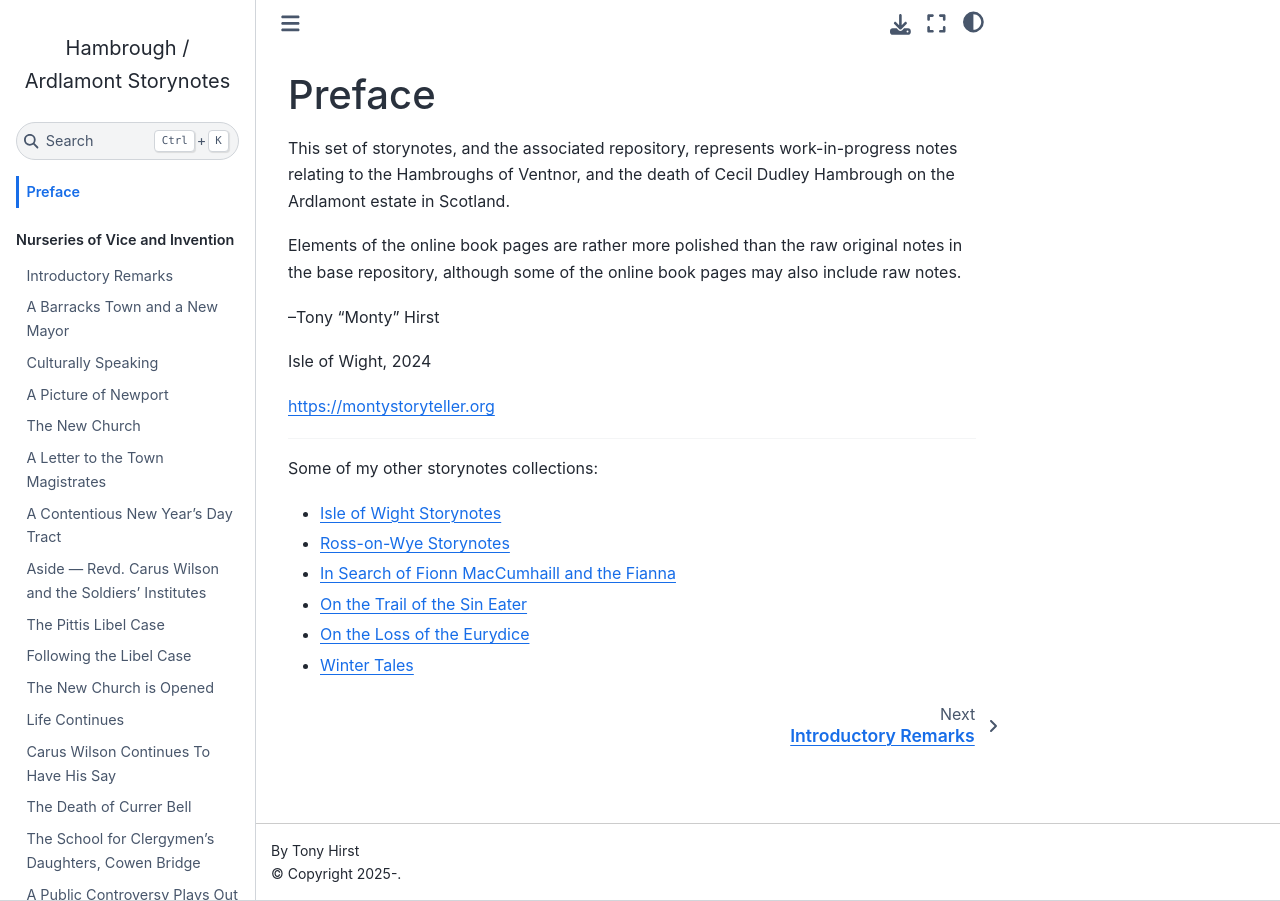
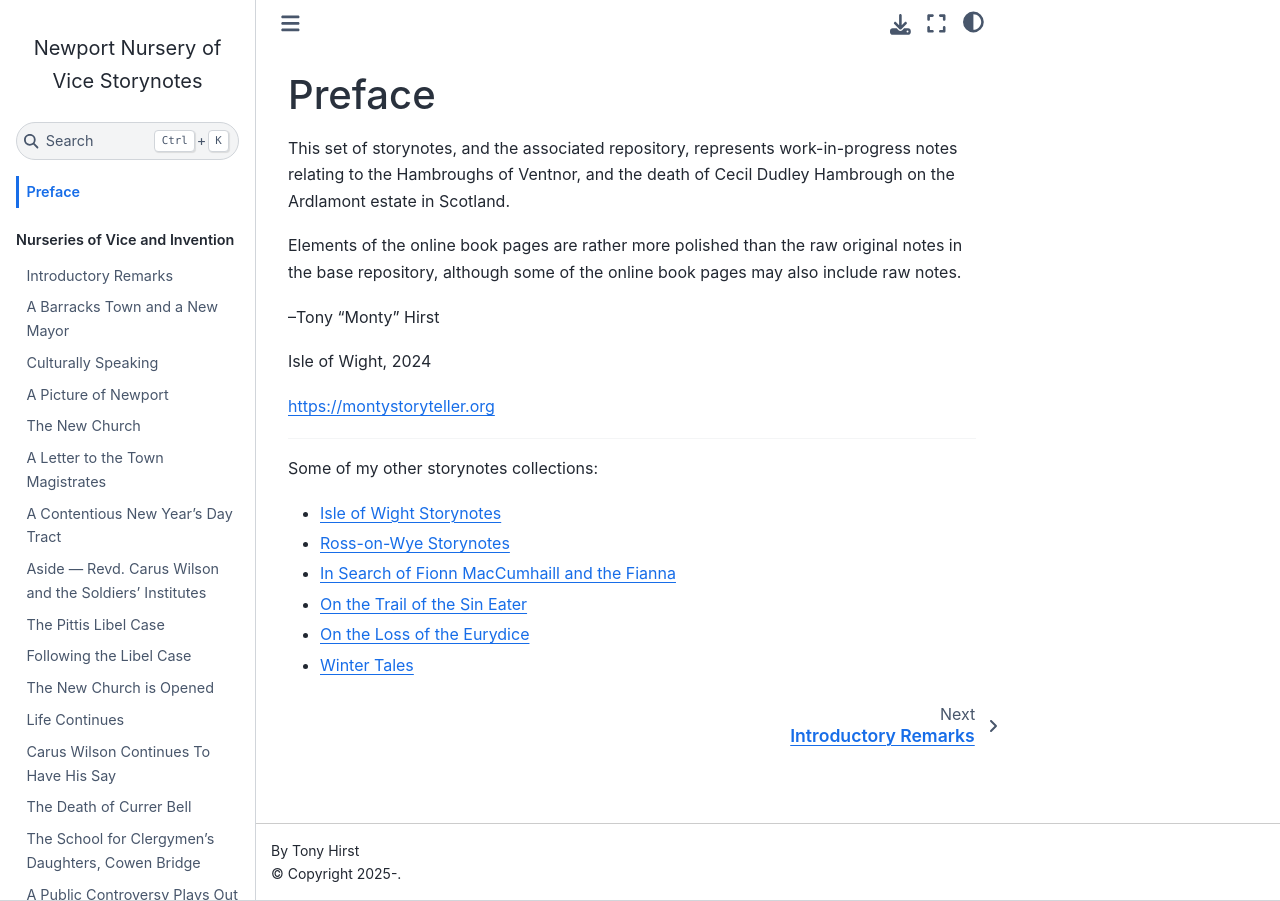
Before and after one commit to psychemedia/newport-nursery-of-vice, a Jupyter Book: the page built from preface.md, in a window 1280 px wide. Built offline with Jupyter Book 1.0.4 settings and Sphinx 7.4.7 and the Sphinx Book theme 1.1.4, drawn with Linux system fonts in a browser that asks for light colours.

Commit message:
Update title in configuration file

```diff
--- a/_config.yml
+++ b/_config.yml
@@ -1,4 +1,4 @@
-title: Hambrough / Ardlamont Storynotes
+title: Newport Nursery of Vice Storynotes
 author: Tony Hirst
 copyright: "2025-"
 only_build_toc_files: true
```
